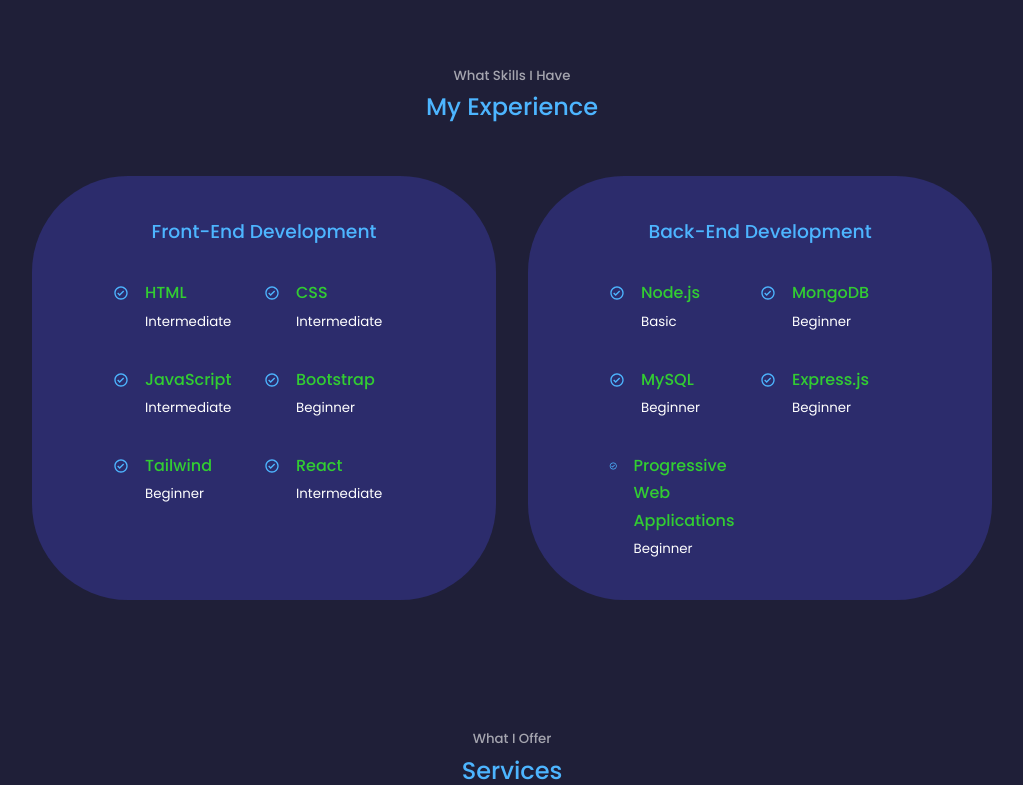
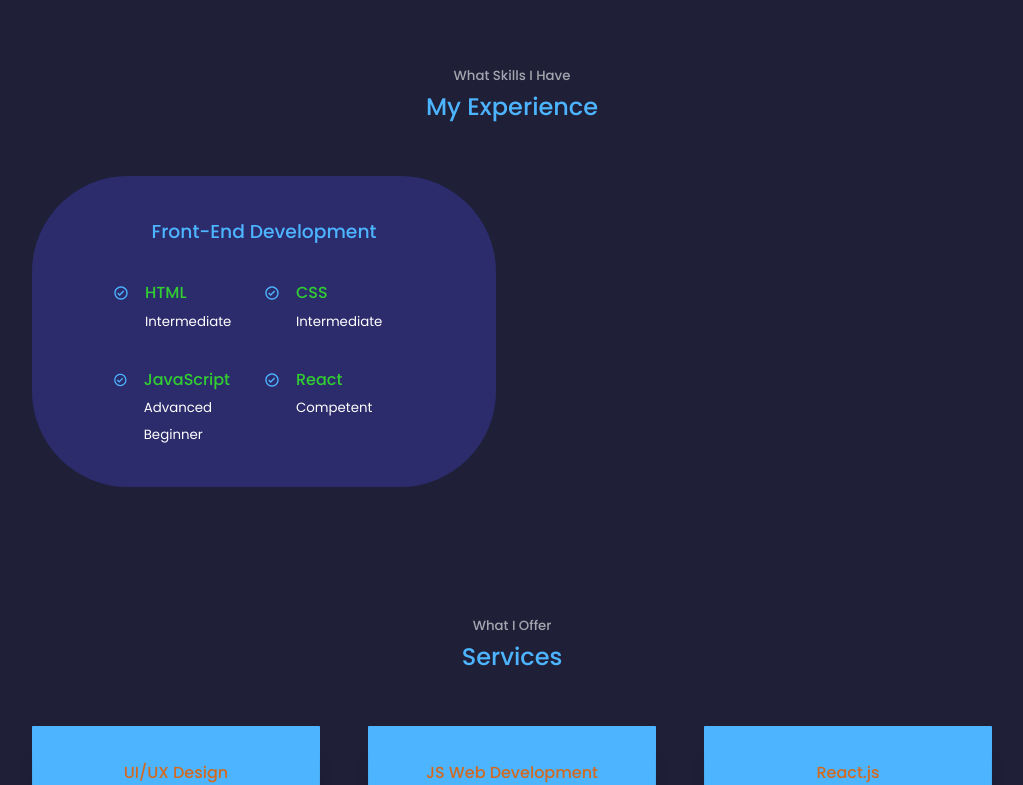
Before and after one commit to Reginald-Pitts-1/React_Portfolio, a React (Create React App) app in the folder portfolio-1/: page / in a window 1280 px wide. Shown: the part 1682-2467 px from the top of the page, without its empty margins (128-1151 px from the left). Built offline with nearby package versions, Linux system fonts and the light colour scheme.

Commit message:
edited about me, deleted back end experience

```diff
--- a/portfolio-1/src/components/About/About.jsx
+++ b/portfolio-1/src/components/About/About.jsx
@@ -24,7 +24,7 @@
               <h5>Experience</h5>
               <small>15+ Months</small>
               <h6>Full Stack Coding Bootcamp Certificate</h6>
-              <h6>University of Texas at Austin</h6>
+              <h6>-- University of Texas at Austin --</h6>
             </article>
 
             <article className="about_card">
@@ -35,7 +35,7 @@
           </div>
 
           <p>
-            Hello! I'm Reggie, a software developer based in Austin, TX who has entry level knowledge of creating front end, back end, and full stack web applications from scratch to production. Highly driven beginner software developer with growing knowledge in Javascript, React, and MySQL. As a certified full stack development program graduate, I'm ready to to contribute my passion and skills to help drive innovation as a front end web developer.
+            Hello! I'm Reggie, a software developer based in Austin, TX who has entry level knowledge of creating front end applications from scratch to production. Highly driven beginner software developer with growing knowledge in browser based technologies, including HTML, CSS, Javascript, as well as React.js framework. As a certified full stack development program graduate, I'm ready to to contribute my passion and skills to help drive innovation as a web developer.
           </p>
 
           <a href="#contact" className="btn btn-primary">Let's Talk</a>
--- a/portfolio-1/src/components/Experience/Experience.jsx
+++ b/portfolio-1/src/components/Experience/Experience.jsx
@@ -9,6 +9,7 @@
       <h2>My Experience</h2>
 
       <div className="container experience_container">
+
         <div className="experience_frontend">
           <h3>Front-End Development</h3>
 
@@ -33,23 +34,7 @@
               <BiCheckCircle className="experience_details-icon" />
               <div>
                 <h4>JavaScript</h4>
-                <small className="text-light">Intermediate</small>
-              </div>
-            </article>
-
-            <article className="experience_details">
-              <BiCheckCircle className="experience_details-icon" />
-              <div>
-                <h4>Bootstrap</h4>
-                <small className="text-light">Beginner</small>
-              </div>
-            </article>
-
-            <article className="experience_details">
-              <BiCheckCircle className="experience_details-icon" />
-              <div>
-                <h4>Tailwind</h4>
-                <small className="text-light">Beginner</small>
+                <small className="text-light">Advanced Beginner</small>
               </div>
             </article>
 
@@ -57,7 +42,7 @@
               <BiCheckCircle className="experience_details-icon" />
               <div>
                 <h4>React</h4>
-                <small className="text-light">Intermediate</small>
+                <small className="text-light">Competent</small>
               </div>
             </article>
 
@@ -65,52 +50,7 @@
         </div>
         {/* END OF FRONT END*/}
 
-        <div className="experience_backend">
-          <h3>Back-End Development</h3>
 
-          <div className="experience_content">
-            <article className="experience_details">
-              <BiCheckCircle className="experience_details-icon" />
-              <div>
-                <h4>Node.js</h4>
-                <small className="text-light">Basic</small>
-              </div>
-            </article>
-
-            <article className="experience_details">
-              <BiCheckCircle className="experience_details-icon" />
-              <div>
-                <h4>MongoDB</h4>
-                <small className="text-light">Beginner</small>
-              </div>
-            </article>
-
-            <article className="experience_details">
-              <BiCheckCircle className="experience_details-icon" />
-              <div>
-                <h4>MySQL</h4>
-                <small className="text-light">Beginner</small>
-              </div>
-            </article>
-
-            <article className="experience_details">
-              <BiCheckCircle className="experience_details-icon" />
-              <div>
-                <h4>Express.js</h4>
-                <small className="text-light">Beginner</small>
-              </div>
-            </article>
-
-            <article className="experience_details">
-              <BiCheckCircle className="experience_details-icon" />
-              <div>
-                <h4>Progressive Web Applications</h4>
-                <small className="text-light">Beginner</small>
-              </div>
-            </article>
-
-          </div>
-        </div>
       </div>
     </section>
   )
```
